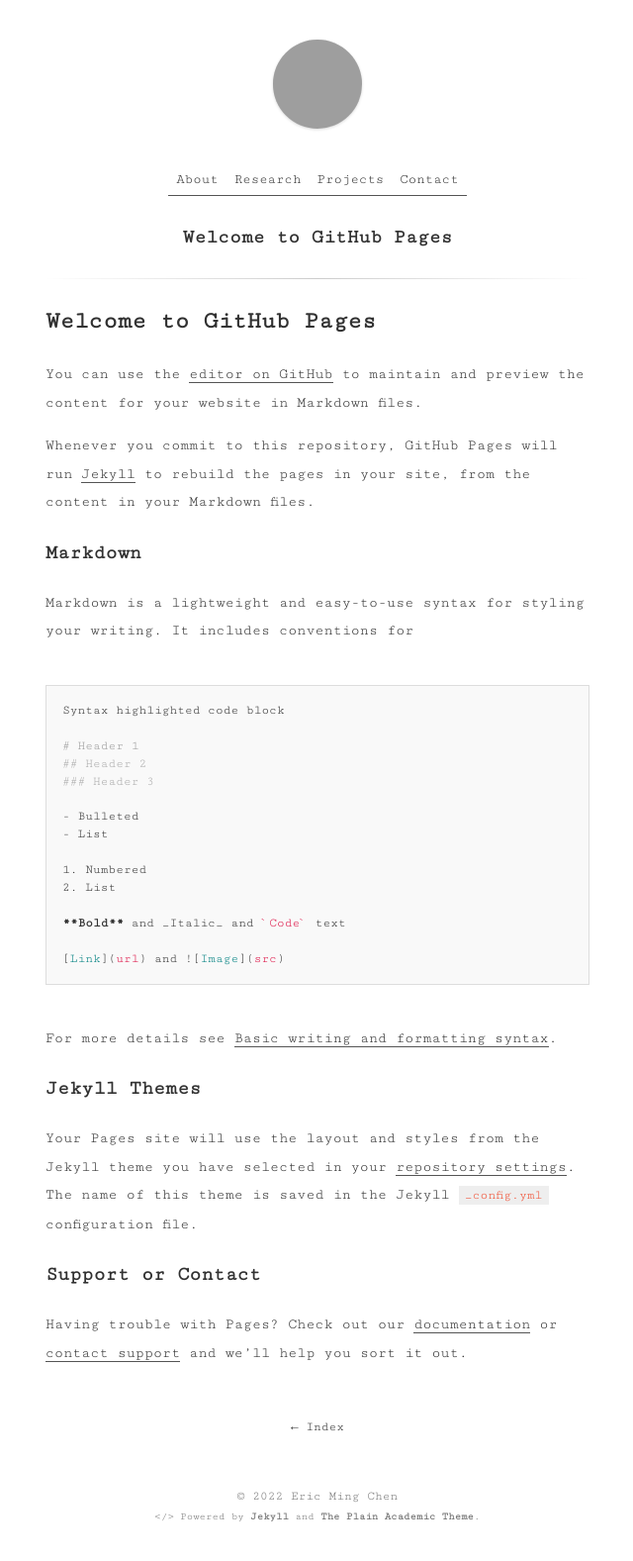
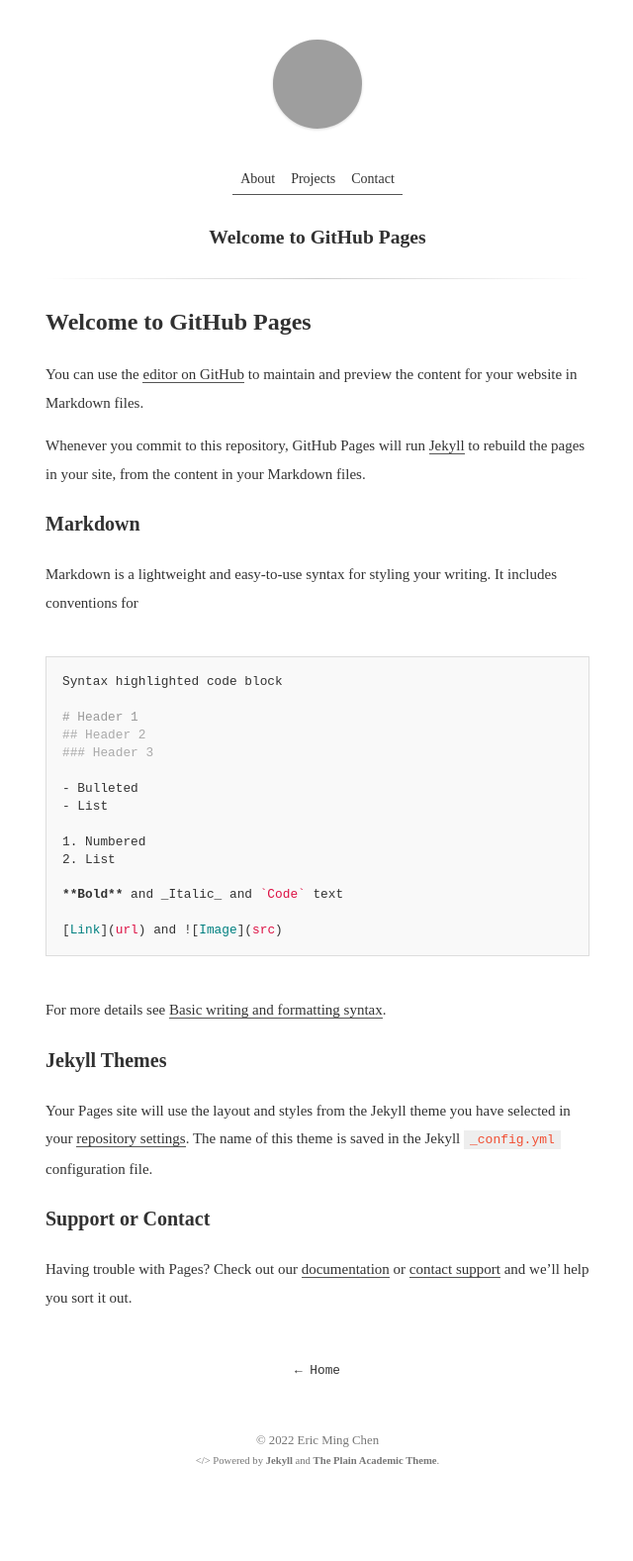
Before and after one commit to echen01/echen01.github.io, a Jekyll site: the page built from index.md, in a window 1280 px wide. Shown: the whole page at 99% size, without its empty margins (319-959 px from the left). Built offline with Jekyll 4.4.1, drawn with Linux system fonts in a browser that asks for light colours; some web fonts are replaced; our own code applies the rules of GitHub Pages for plain Markdown files; after the commit the page ends 1521 px from its top, so only the background shows below that; grey boxes are pictures that could not be loaded.

Commit message:
update styles

```diff
--- a/_config.yml
+++ b/_config.yml
@@ -12,7 +12,7 @@ logo_url:           https://avatars.githubusercontent.com/u/28665142?v=4 # Get i
 
 # Site Settings
 url:                https://echen01.github.io # main url
-# baseurl:            /the-plain-academic
+# baseurl:            /
 permalink:          /:title # Post permalink
 timezone:           America/New_York # https://en.wikipedia.org/wiki/List_of_tz_database_time_zones
 mathjax:            true  # enables support for mathjax - set to 'false' to disable
@@ -62,7 +62,7 @@ defaults:
       layout:       "post"
   -
     scope:
-      type:         "researches"
+      type:         "research"
     values:
       layout:       "research-post"
   -
--- a/_includes/header.html
+++ b/_includes/header.html
@@ -1,4 +1,4 @@
-<link href="https://fonts.googleapis.com/css?family=Cutive+Mono" rel="stylesheet">
+<link href="https://fonts.googleapis.com/css?family=Source+Serif+Pro" rel="stylesheet">
 
 <aside class="logo">
 
@@ -14,17 +14,11 @@
 <aside class="menu">
 
 	<ul class="top-menu">
-		{% if page.url != '/about' %}
-			{% assign link = '/about' %}
+		{% if page.url != '/index' %}
+			{% assign link = '/index' %}
 			<li> <a href="{{ link | prepend: site.baseurl | prepend: site.url }}"> About </a> </li>
 		{% else %}
 			<li style="font-weight:bold;"> <a> About </a> </li>
-		{% endif %}
-		{% if page.url != '/research' %}
-			{% assign link = '/research' %}
-			<li> <a href="{{ link | prepend: site.baseurl | prepend: site.url }}"> Research </a> </li>
-		{% else %}
-			<li style="font-weight:bold;"> <a> Researches </a> </li>
 		{% endif %}
 		{% if page.url != '/projects' %}
 			{% assign link = '/projects' %}
--- a/_layouts/page.html
+++ b/_layouts/page.html
@@ -13,5 +13,5 @@ layout: default
 </article>
 
 <div class="page-navigation code">
-	<a class="home" href="{{ "/" | prepend: site.baseurl | prepend: site.url }}" title="Back to Index">&larr; Index</a>
+	<a class="home" href="{{ "/" | prepend: site.baseurl | prepend: site.url }}" title="Back to home">&larr; Home</a>
 </div>
--- a/_sass/main.scss
+++ b/_sass/main.scss
@@ -13,7 +13,7 @@ body {
   line-height: 20px;
   font-weight: normal;
   font-style: normal;
-  font-family: 'Cutive Mono', monospace;
+  font-family: 'Source Serif Pro', serif;
   color: #333333;
   padding: 20px;
   margin: 0;
```
Also changed, not shown: assets/mycat.png (deleted), assets/preview-mycat.png (deleted).
